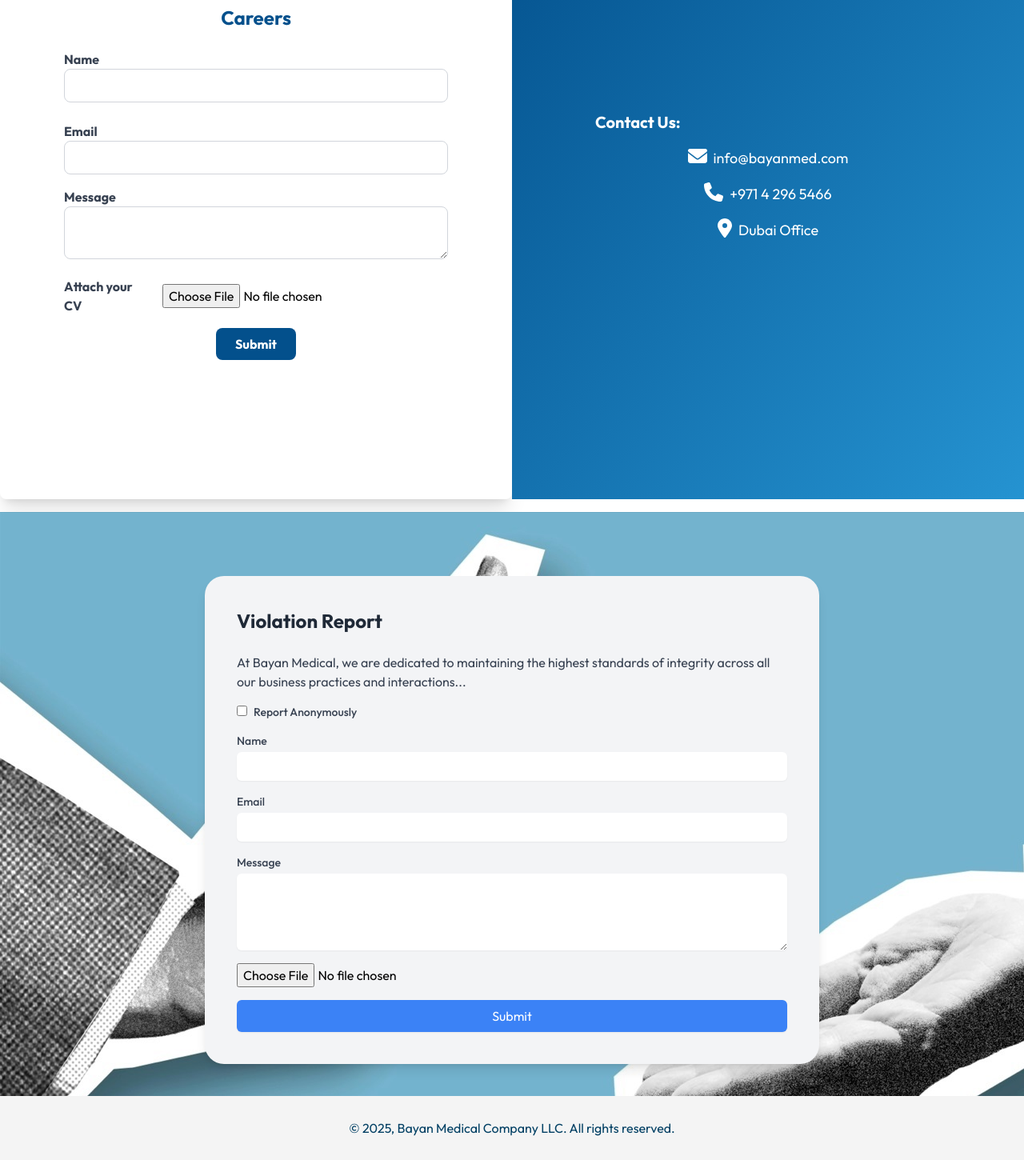
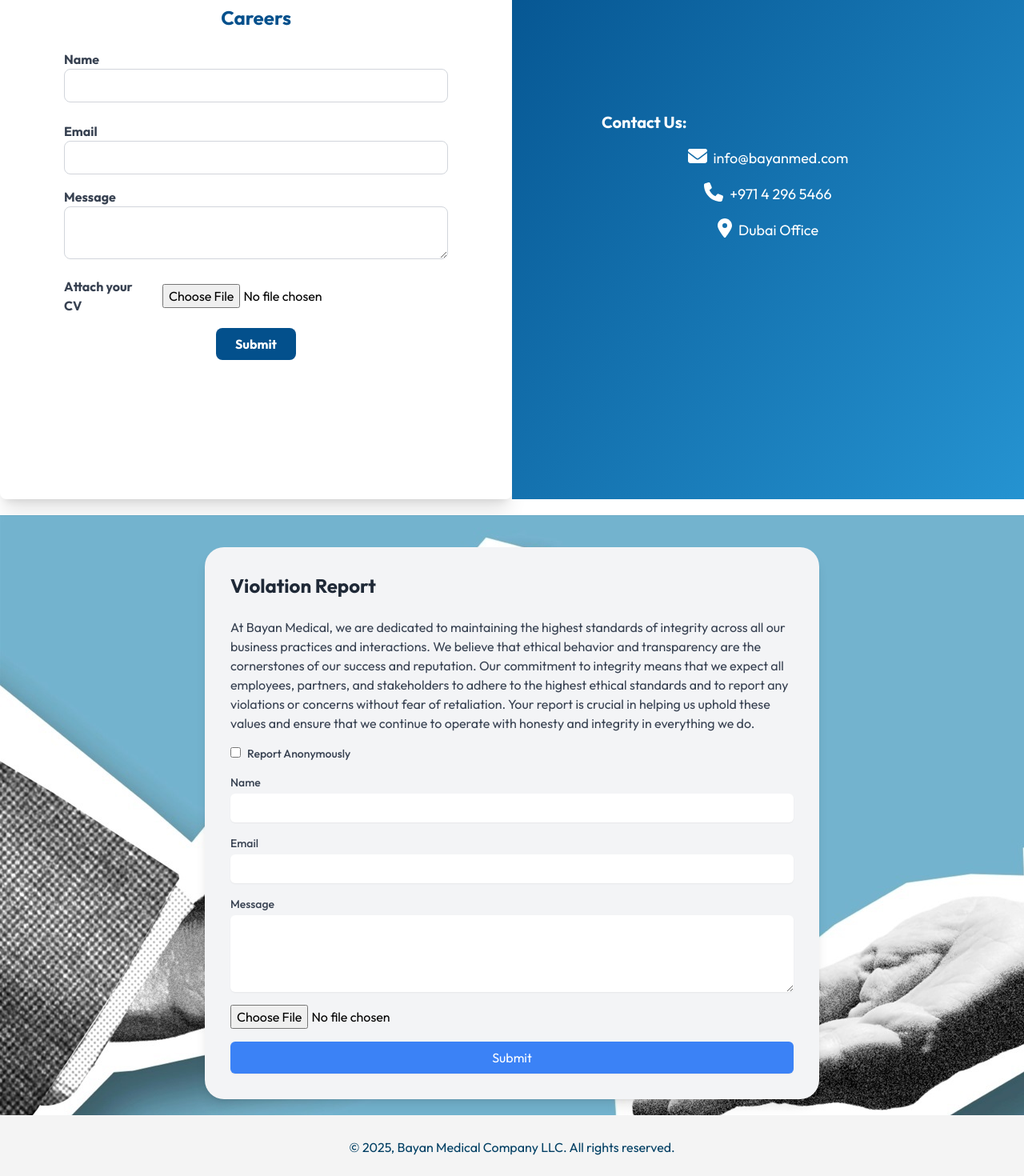
Before and after one commit to bass3fas/bayan-website, a Next.js app: page / in a window 1280 px wide. Shown: the part 2620-4090 px from the top of the page at 80% size. Built offline with nearby package versions, Linux system fonts and the light colour scheme.

Commit message:
some more style

```diff
--- a/components/Contact.tsx
+++ b/components/Contact.tsx
@@ -117,8 +117,8 @@
           </div>
         </form>
       </div>
-      <div className="w-full md:w-1/2 bg-gradient-to-br from-[#03508C] to-[#2593D1] flex flex-col justify-center items-center p-6 min-h-[50vh]" >
-        <h1 className="text-white text-xl font-bold self-start mb-4 pl-20">Contact Us:</h1>
+      <div className="w-full md:w-1/2 bg-gradient-to-br from-[#03508C] to-[#2593D1] flex flex-col justify-center items-center p-4 min-h-[50vh]" >
+        <h1 className="text-white text-xl font-bold self-start mb-4 pl-24">Contact Us:</h1>
         <div className="mb-4">
           <FontAwesomeIcon icon={faEnvelope} className="text-white text-2xl" />
           <a href="mailto:info@bayanmed.com" className="ml-2 text-lg text-white hover:underline">
--- a/components/ViolationReport.tsx
+++ b/components/ViolationReport.tsx
@@ -66,8 +66,8 @@
   }
 
   return (
-    <section className="relative p-10 mt-4" id="violation-report" style={{ backgroundImage: "url('/assets/images/violation.jpeg')" }}>
-      <div className="bg-gray-100 shadow-lg p-10 max-w-3xl mx-auto mt-10 rounded-3xl">
+    <section className="relative p-5 mt-5" id="violation-report" style={{ backgroundImage: "url('/assets/images/violation.jpeg')" }}>
+      <div className="bg-gray-100 shadow-lg p-8 max-w-3xl mx-auto mt-5 rounded-3xl">
         {isSubmitted ? (
           <div className="text-center">
             <h2 className="text-2xl font-bold text-gray-800 mb-6">Thank you for your report</h2>
@@ -77,7 +77,12 @@
           <>
             <h2 className="text-2xl font-bold text-gray-800 mb-6">Violation Report</h2>
             <p className="text-gray-700 mb-4">
-              At Bayan Medical, we are dedicated to maintaining the highest standards of integrity across all our business practices and interactions...
+            At Bayan Medical, we are dedicated to maintaining the highest standards of integrity across all our business practices
+            and interactions. We believe that ethical behavior and transparency are the cornerstones of our success and reputation.
+            Our commitment to integrity means that we expect all employees, partners, and stakeholders to adhere to the highest ethical
+            standards and to report any violations or concerns without fear of retaliation.
+            Your report is crucial in helping us uphold these values
+            and ensure that we continue to operate with honesty and integrity in everything we do.
             </p>
 
             <form className="space-y-4" onSubmit={handleSubmit}>
```
